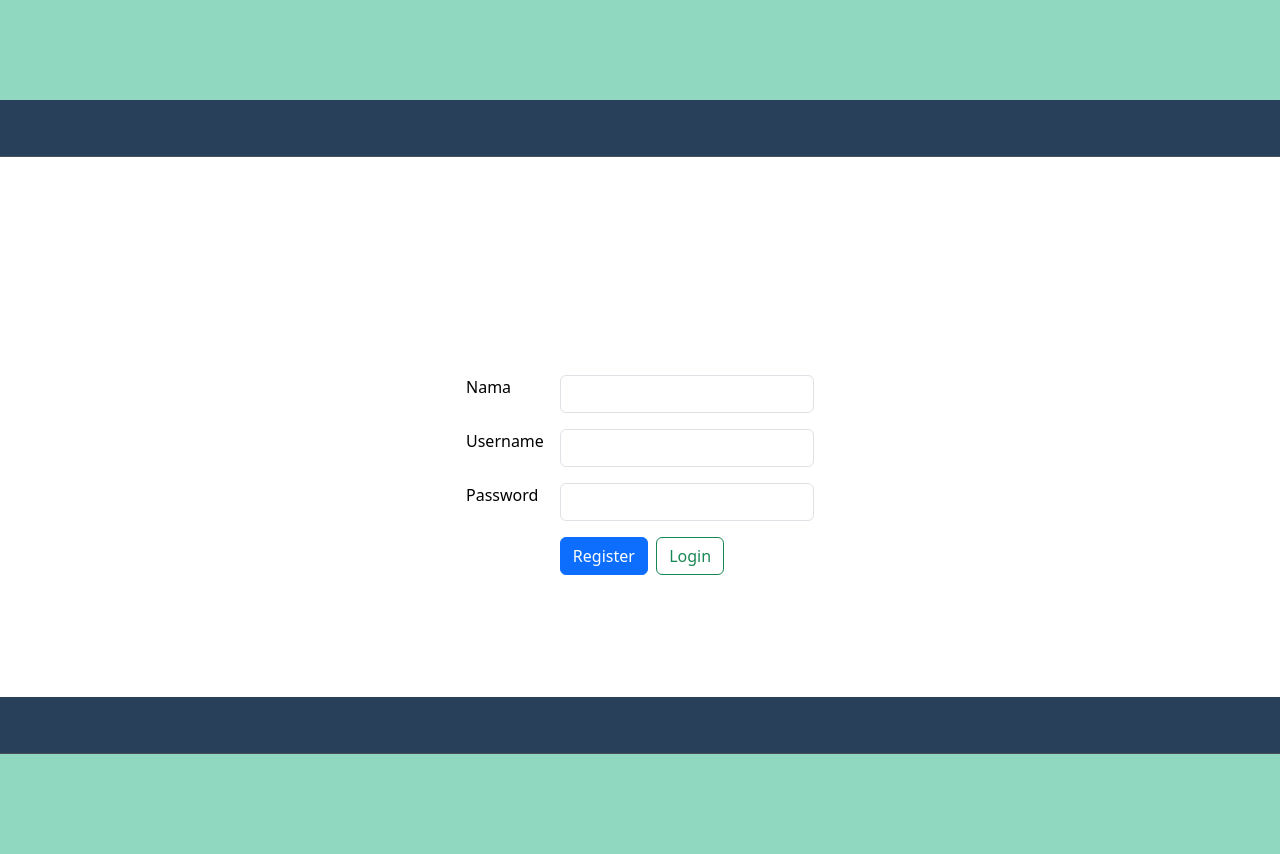
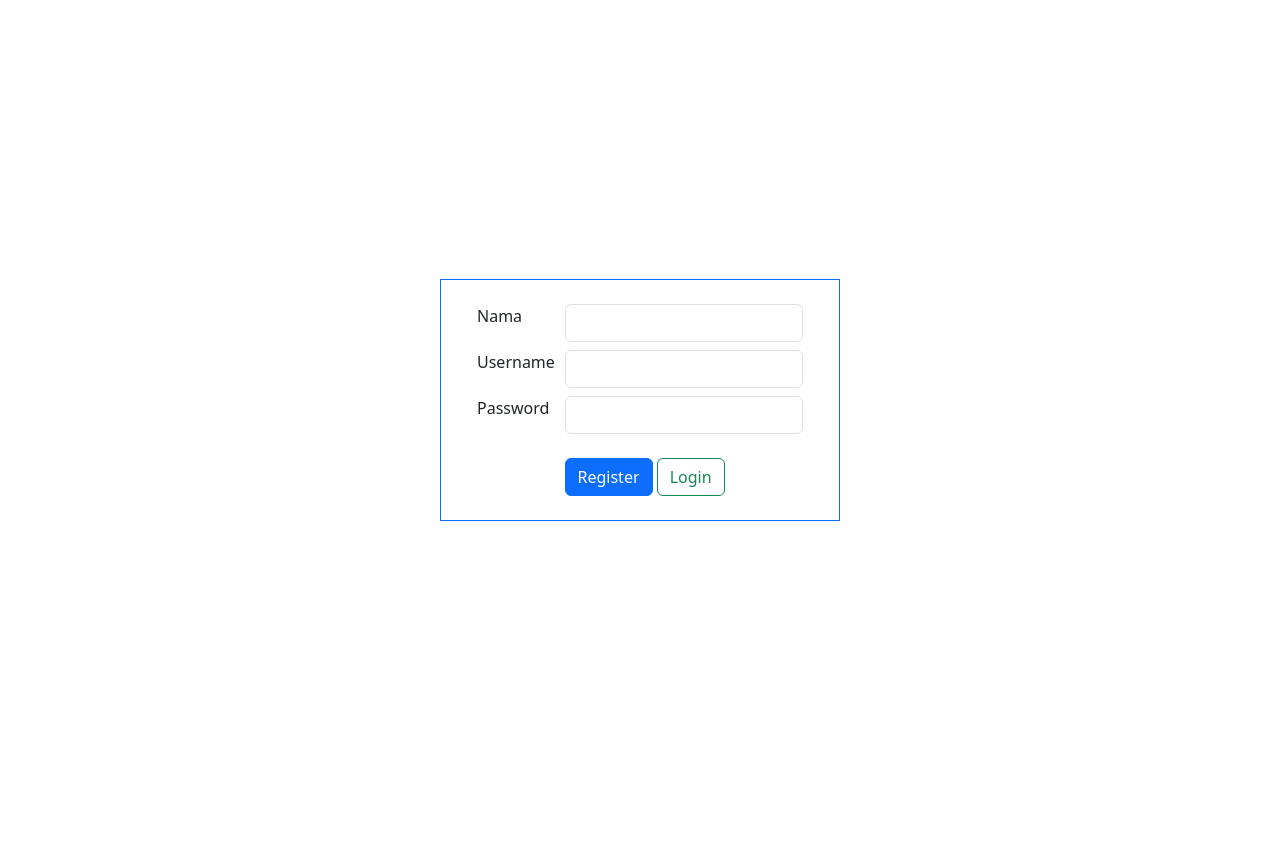
Before and after one commit to rahayuda/Pemrograman-Web, a PHP site: page /register.php in a window 1280 px wide. After the commit the page ends 521 px from the top, so only its background shows below. Run offline with PHP 8.4, Linux system fonts and the light colour scheme.

Commit message:
Add files via upload

```diff
--- a/admin/home.php
+++ b/admin/home.php
@@ -12,6 +12,7 @@ include "koneksi.php";
 <link rel="stylesheet" type="text/css" href="https://cdn.datatables.net/1.10.20/css/jquery.dataTables.css">
 <script src="http://code.jquery.com/jquery-1.11.0.min.js"></script>
 
+<div class="table-responsive">
 <table id="table_id" class="table table-borderless table-striped">
   <thead>
     <tr>
@@ -46,6 +47,7 @@ include "koneksi.php";
     <?php } ?>
   </tbody>
 </table>
+</div>
 
 <!-- jquery datatable -->
 <script type="text/javascript" charset="utf8" src="https://cdn.datatables.net/1.10.20/js/jquery.dataTables.js"></script>
--- a/admin/koneksi.php
+++ b/admin/koneksi.php
@@ -4,7 +4,7 @@
 	//$user		= "id19445650_root";
 	//$password	= "KycuR[J/5A5eajet";
 	//$database	= "id19445650_kampus";
-
+	include "session.php";
 	$server		= "localhost"; // sesuaikan alamat server anda
 	$user		= "root"; // sesuaikan user web server anda
 	$password	= ""; // sesuaikan password web server anda
--- /dev/null
+++ b/admin/session.php
@@ -0,0 +1,5 @@
+<?php
+if($_SESSION['status'] !="login"){
+	header("location:../login.php");
+}
+?>
--- a/data.php
+++ b/data.php
@@ -11,7 +11,7 @@
 <link rel="stylesheet" type="text/css" href="https://cdn.datatables.net/1.10.20/css/jquery.dataTables.css">
 <script src="http://code.jquery.com/jquery-1.11.0.min.js"></script>
 
-<!-- membuat tabel -->
+<div class="table-responsive">
 <table id="table_id" class="table table-borderless table-striped">
 	<thead>
 		<tr>
@@ -42,6 +42,7 @@
 		<?php } ?>
 	</tbody>
 </table>
+</div>
 <!-- jquery datatable -->
 <script type="text/javascript" charset="utf8" src="https://cdn.datatables.net/1.10.20/js/jquery.dataTables.js"></script>
 
--- a/home.php
+++ b/home.php
@@ -60,6 +60,7 @@
   <h2><b>Timeline</b></h2>
   <br>
 
+  <div class="table-responsive">
     <table class="table table-borderless table-striped">
       <thead style="background-color:#284059;" class="text-white">
         <tr>
@@ -121,6 +122,7 @@
         </tr>
       </tbody>
     </table>
+  </div>
 
   <br>
   <h2><b>Javascript</b></h2>
--- a/register.php
+++ b/register.php
@@ -11,78 +11,61 @@
     <script src="https://cdn.jsdelivr.net/npm/bootstrap@4.6.2/dist/js/bootstrap.bundle.min.js"></script>
 
     <style>
-        html,
-        body {
-            height: 100%;
-        }
-        #content {
-            margin: auto;
-            flex: 1 0 auto;
-            min-height: 67.5%;
-            width: 30%;
-            padding: 10px;
-        }
-        #footer {
-            flex-shrink: none;
+        .center {
+            position: absolute;
+            top: 50%;
+            left: 50%;
+            -ms-transform: translate(-30%, -30%);
+            transform: translate(-50%, -50%);
+            width: 400px;
         }
     </style>
 
 </head>
 
-<div class="relative-top">
-    <header>
-        <div style="background-color:#90D8BF; height: 100px;">
-            <b class="nav justify-content-center navbar">&nbsp;</b>
+<div class="container">
+    <div class="center border border-primary p-3">
+
+        <form action="register.php" method="post">
+            <div class="row m-2">
+                <div class="col-3">
+                    <label>Nama</label>
                 </div>
-        <div style="background-color:#284059;">
-            <ul class="nav justify-content-center border-bottom navbar navbar-expand-lg" data-bs-theme="dark">
-                <li class="nav-item"><a href="#" class="nav-link px-2 text-muted">&nbsp;</a></li>
-            </ul>
+                <div class="col-9">
+                    <input class="form-control form-control" type="text" name="nama">
                 </div>
-    </header>
             </div>
 
-<div id="content">
-    <div style="height: 200px"></div>
-    <table class="table table-borderless " >
-        <tbody>
-            <form action="register.php" method="post">
-                <tr>
-                  <tr>
-                    <td width="20%">Nama</td>
-                    <td><input class="form-control form-control" type="text" name="nama"></td>
-                </tr>
-                <tr>
-                    <td>Username</td>
-                    <td><input class="form-control form-control" type="text" name="username"></td>
-                </tr>
-                <tr>
-                    <td>Password</td>
-                    <td><input class="form-control form-control" type="password" name="password"></td>
-                </tr>
-                <tr>
-                    <td></td>
-                    <td>
-                        <input class="btn btn-primary btn" type="submit" name="submit" value="Register">&nbsp;
-                        <a class="btn btn-outline-success" href="login.php" role="button">Login</a>
-                    </td>
-                </tr>
-            </form>
-        </tbody>
-    </table>
+            <div class="row m-2">
+                <div class="col-3">
+                    <label>Username</label>
+                </div>
+                <div class="col-9">
+                    <input class="form-control form-control" type="text" name="username">
+                </div>
             </div>
 
-<div class="relative-bottom" id="footer">
-    <footer>
-        <div style="background-color:#284059;">
-            <ul class="nav justify-content-center border-bottom navbar navbar-expand-lg" data-bs-theme="dark">
-                <li class="nav-item"><a href="#" class="nav-link px-2 text-muted">&nbsp;</a></li>
-            </ul>
+            <div class="row m-2">
+                <div class="col-3">
+                    Password
                 </div>
-        <div style="background-color:#90D8BF; height: 100px;">
-            <b class="nav justify-content-center navbar">&nbsp;</b>
+                <div class="col-9">
+                    <input class="form-control form-control" type="password" name="password">
                 </div>
-    </footer>
+            </div>
+
+            <div class="row m-2 mt-4">
+                <div class="col-3">
+
+                </div>
+                <div class="col-9">
+                  <input class="btn btn-primary btn" type="submit" name="submit" value="Register">
+                  <a class="btn btn-outline-success" href="login.php" role="button">Login</a>
+              </div>
+          </div>
+      </form>
+
+  </div>
 </div>
 
 
```
Also changed, not shown: admin/index.php (+12 -7 lines), admin/mahasiswa.php (+6 -2 lines), admin/request.php (added, +10 -0 lines), admin/up-request.php (added, +64 -0 lines), chart.php (+10 -4 lines), login.php (+40 -54 lines), visitors.php (+2 -134 lines), index.php (line endings or trailing spaces). Lines whose indentation alone changed are shown as unchanged.
